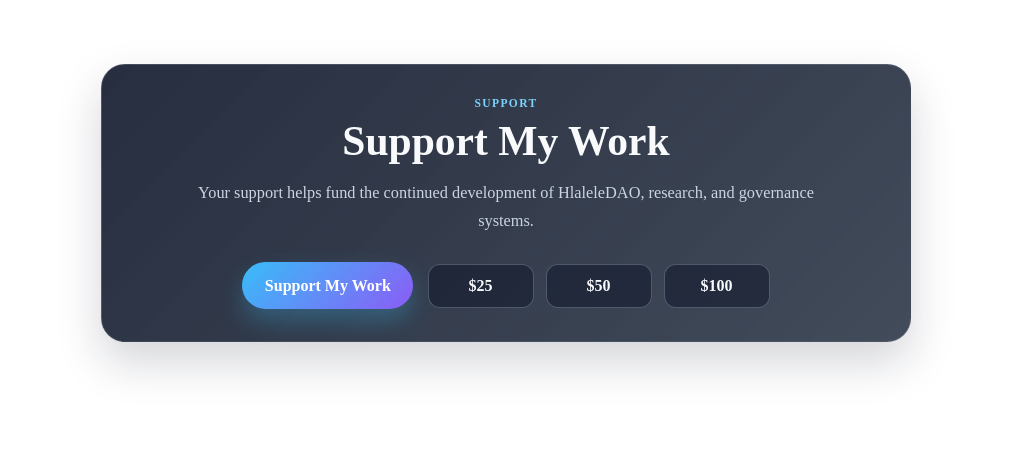
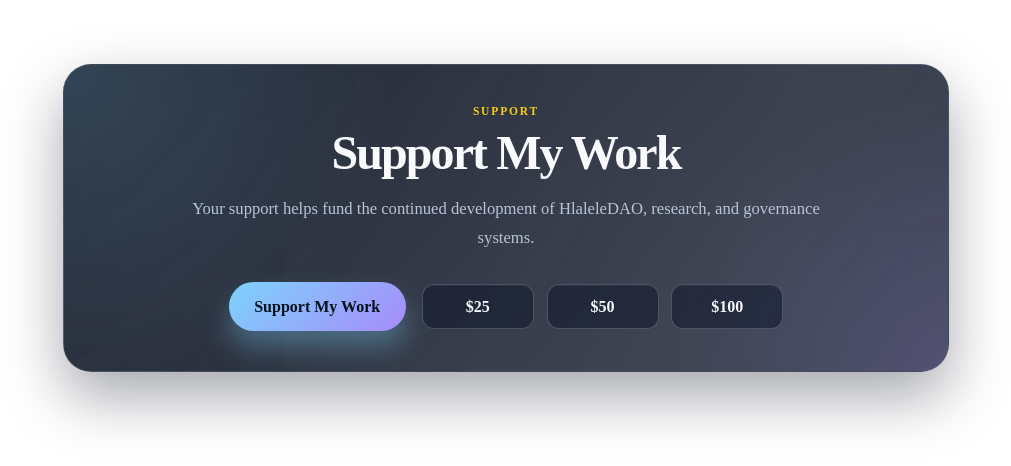
Before and after one commit to Sshlale/hlalele-site, a plain HTML site: page index.html in a window 1280 px wide. Shown: the whole page, without its empty margins (134-1145 px from the left). Drawn offline with Linux system fonts and the light colour scheme.

Commit message:
Upgrade the support section into a premium DAO-style donation block

```diff
--- a/index.html
+++ b/index.html
@@ -3,64 +3,108 @@
     <p class="eyebrow">Support</p>
     <h2>Support My Work</h2>
   </div>
-  <p class="support-copy">Your support helps fund the continued development of HlaleleDAO, research, and governance systems.</p>
+
+  <p class="support-copy">
+    Your support helps fund the continued development of HlaleleDAO, research, and governance systems.
+  </p>
+
   <div class="sponsor-actions">
-    <a class="sponsor-button" href="https://github.com/sponsors/accounts">Support My Work</a>
+    <a class="sponsor-button" href="https://github.com/sponsors/accounts" target="_blank" rel="noopener noreferrer">
+      Support My Work
+    </a>
+
     <div class="amount-group" aria-label="Choose a support amount">
-      <a class="amount-button" href="https://github.com/sponsors/accounts">$25</a>
-      <a class="amount-button" href="https://github.com/sponsors/accounts">$50</a>
-      <a class="amount-button" href="https://github.com/sponsors/accounts">$100</a>
+      <a class="amount-button" href="https://github.com/sponsors/accounts" target="_blank" rel="noopener noreferrer">$25</a>
+      <a class="amount-button" href="https://github.com/sponsors/accounts" target="_blank" rel="noopener noreferrer">$50</a>
+      <a class="amount-button" href="https://github.com/sponsors/accounts" target="_blank" rel="noopener noreferrer">$100</a>
     </div>
   </div>
 </section>
 
 <style>
+  :root {
+    --support-bg: rgba(12, 18, 32, 0.9);
+    --support-panel: rgba(15, 23, 42, 0.82);
+    --support-border: rgba(148, 163, 184, 0.18);
+    --support-text: #e5eefb;
+    --support-muted: #b8c4d8;
+    --support-accent: #7dd3fc;
+    --support-accent-2: #a78bfa;
+    --support-gold: #facc15;
+  }
+
   .support-section {
-    max-width: 760px;
+    position: relative;
+    max-width: 820px;
     margin: 4rem auto;
-    padding: 2rem 1.5rem;
-    border: 1px solid rgba(148, 163, 184, 0.2);
-    border-radius: 24px;
-    background: linear-gradient(135deg, rgba(15, 23, 42, 0.9), rgba(30, 41, 59, 0.84));
-    box-shadow: 0 20px 45px rgba(15, 23, 42, 0.18);
-    color: #e2e8f0;
+    padding: 2.5rem 2rem;
+    border: 1px solid var(--support-border);
+    border-radius: 28px;
+    background:
+      radial-gradient(circle at top left, rgba(125, 211, 252, 0.16), transparent 35%),
+      radial-gradient(circle at bottom right, rgba(167, 139, 250, 0.18), transparent 30%),
+      linear-gradient(135deg, var(--support-bg), var(--support-panel));
+    box-shadow: 0 25px 60px rgba(2, 6, 23, 0.35);
+    color: var(--support-text);
     text-align: center;
+    overflow: hidden;
+  }
+
+  .support-section::before {
+    content: "";
+    position: absolute;
+    inset: 0;
+    background: linear-gradient(120deg, transparent, rgba(255,255,255,0.05), transparent);
+    transform: translateX(-100%);
+    animation: supportShimmer 8s linear infinite;
+  }
+
+  @keyframes supportShimmer {
+    0% { transform: translateX(-100%); }
+    100% { transform: translateX(100%); }
   }
 
   .support-header {
-    margin-bottom: 0.75rem;
+    position: relative;
+    z-index: 1;
+    margin-bottom: 0.9rem;
   }
 
   .eyebrow {
-    margin: 0 0 0.5rem;
+    margin: 0 0 0.6rem;
     font-size: 0.72rem;
-    font-weight: 700;
-    letter-spacing: 0.12em;
+    font-weight: 800;
+    letter-spacing: 0.16em;
     text-transform: uppercase;
-    color: #7dd3fc;
+    color: var(--support-gold);
   }
 
   .support-section h2 {
     margin: 0;
-    font-size: clamp(1.8rem, 5vw, 2.6rem);
-    line-height: 1.2;
+    font-size: clamp(2rem, 4vw, 3rem);
+    line-height: 1.1;
     color: #f8fafc;
+    letter-spacing: -0.04em;
   }
 
   .support-copy {
-    max-width: 640px;
-    margin: 0 auto 1.75rem;
-    font-size: 1.02rem;
-    line-height: 1.7;
-    color: #cbd5e1;
+    position: relative;
+    z-index: 1;
+    max-width: 660px;
+    margin: 0 auto 1.9rem;
+    font-size: 1.04rem;
+    line-height: 1.75;
+    color: var(--support-muted);
   }
 
   .sponsor-actions {
+    position: relative;
+    z-index: 1;
     display: flex;
     flex-wrap: wrap;
     justify-content: center;
     align-items: center;
-    gap: 0.9rem;
+    gap: 1rem;
   }
 
   .sponsor-button,
@@ -70,43 +114,46 @@
     justify-content: center;
     text-decoration: none;
     font-weight: 700;
-    transition: transform 0.2s ease, box-shadow 0.2s ease, background 0.2s ease;
+    transition: transform 0.2s ease, box-shadow 0.2s ease, filter 0.2s ease;
   }
 
   .sponsor-button {
-    padding: 0.9rem 1.4rem;
+    padding: 0.95rem 1.6rem;
     border-radius: 999px;
-    background: linear-gradient(135deg, #38bdf8, #8b5cf6);
-    color: #fff;
-    box-shadow: 0 12px 24px rgba(56, 189, 248, 0.28);
+    background: linear-gradient(135deg, var(--support-accent), var(--support-accent-2));
+    color: #06131f;
+    box-shadow: 0 16px 28px rgba(125, 211, 252, 0.35);
+    font-size: 1rem;
   }
 
   .amount-group {
     display: flex;
     flex-wrap: wrap;
     justify-content: center;
-    gap: 0.75rem;
+    gap: 0.8rem;
   }
 
   .amount-button {
-    min-width: 72px;
-    padding: 0.75rem 1rem;
-    border: 1px solid rgba(148, 163, 184, 0.4);
+    min-width: 78px;
+    padding: 0.8rem 1rem;
+    border: 1px solid rgba(148, 163, 184, 0.35);
     border-radius: 12px;
     background: rgba(15, 23, 42, 0.55);
     color: #f8fafc;
+    box-shadow: inset 0 1px 0 rgba(255,255,255,0.05);
   }
 
   .sponsor-button:hover,
   .amount-button:hover {
     transform: translateY(-2px);
-    box-shadow: 0 14px 28px rgba(15, 23, 42, 0.18);
+    filter: brightness(1.08);
+    box-shadow: 0 18px 30px rgba(2, 6, 23, 0.2);
   }
 
   @media (max-width: 640px) {
     .support-section {
       margin: 2rem 1rem;
-      padding: 1.5rem 1rem;
+      padding: 1.7rem 1rem;
     }
 
     .sponsor-actions {
```
